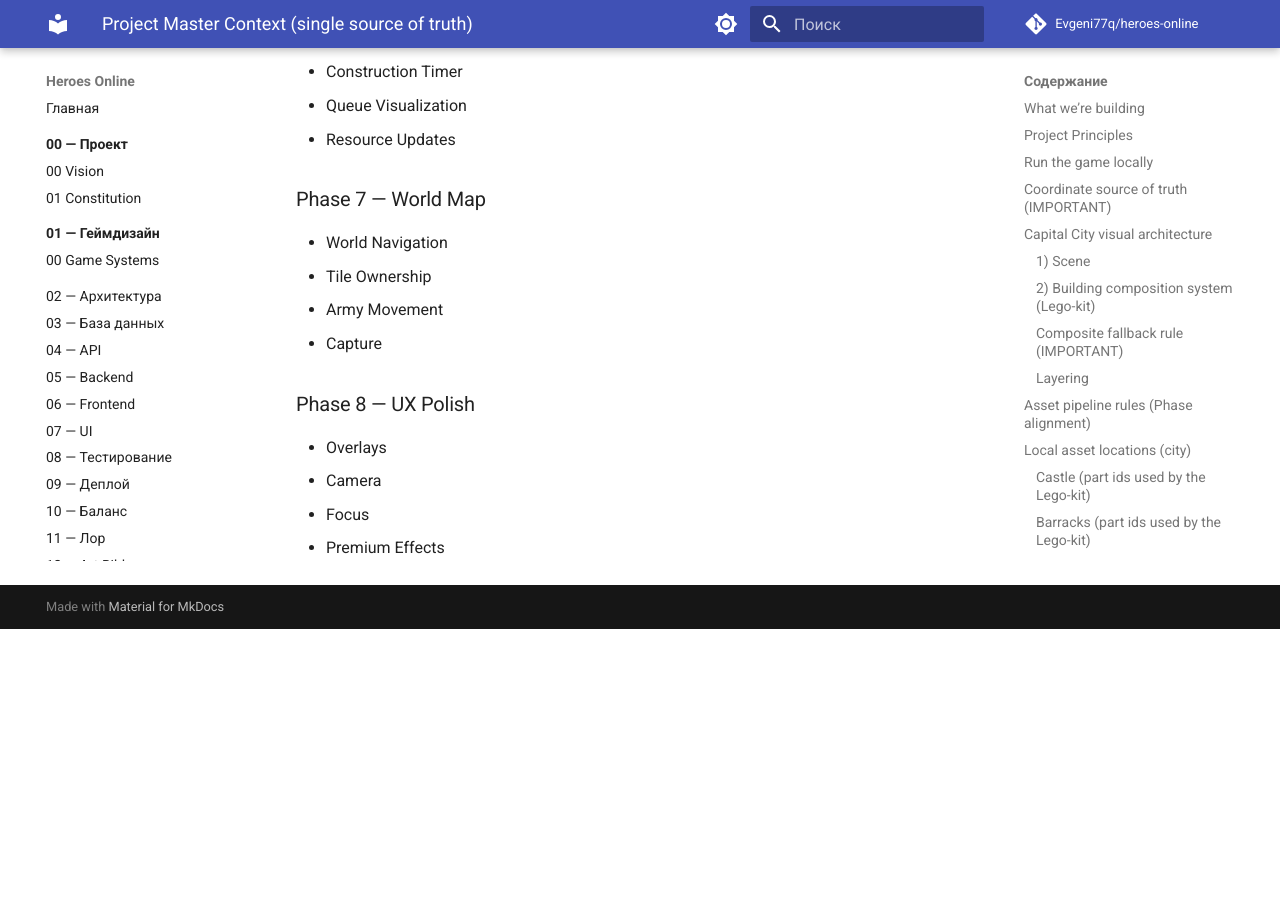
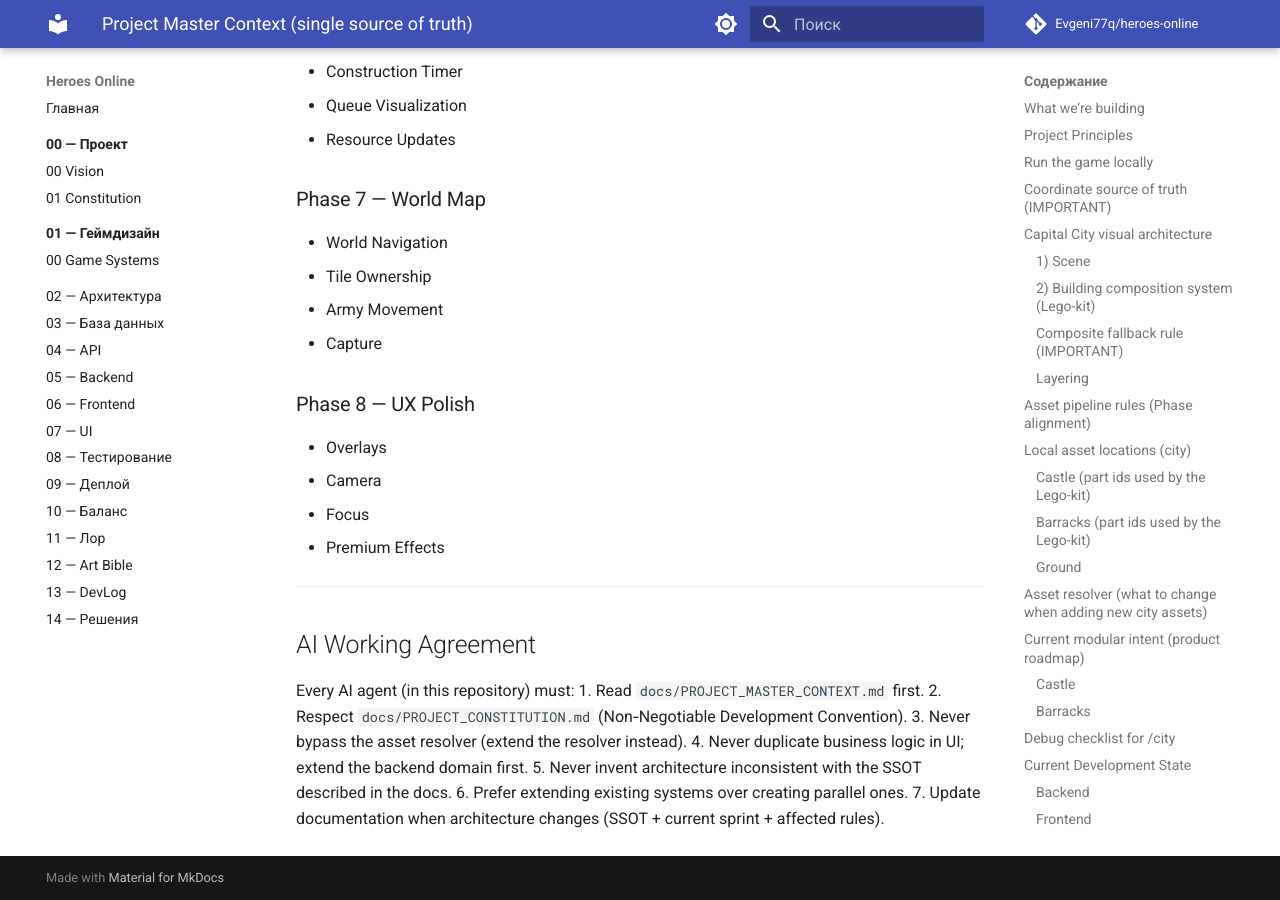
Before and after one commit to Evgeni77q/heroes-online, an MkDocs documentation site: the page built from docs/PROJECT_MASTER_CONTEXT.md, in a window 1280 px wide and 900 px high, scrolled down 6135 px. Built offline with MkDocs 1.6.1 and Material for MkDocs 9.7.7, drawn with Linux system fonts in a browser that asks for light colours; comment, search, counter and statistics services are not loaded; before the commit the page ends 6764 px from its top, so only the background shows below that; part of the change alters nothing that is shown.

Commit message:
Add Project Constitution v2 and AI Working Agreement
Co-authored-by: Cursor <cursoragent@cursor.com>

```diff
--- /dev/null
+++ b/docs/PROJECT_CONSTITUTION.md
@@ -0,0 +1,59 @@
+# Project Constitution v2 (Non‑Negotiable Development Convention)
+
+This document is the **highest-level convention** of Heroes Online.
+Any deviation from these rules is allowed **only** as a conscious architectural decision, documented as an ADR (or equivalent short note) in the repository.
+
+## I. Product Vision
+1. Heroes Online is not a clone.
+2. Heroes Online is a next‑generation browser MMO strategy platform.
+3. Every new feature must improve the genre standard rather than imitate it.
+
+## II. Technical Principles
+1. Backend owns game state.
+2. Frontend renders state (data-driven UI).
+3. No duplicated business logic across systems.
+4. No hardcoded coordinates or scene remaps in the frontend.
+5. Building compositions use **part ids** (domain entities), not image filenames.
+6. No business logic inside React components. Components orchestrate rendering and user input only.
+7. Everything must be reproducible: the same input should produce the same output for the same state.
+8. Asset resolution must be centralized in the corresponding asset resolver config (no ad-hoc asset URL building).
+
+## III. Gameplay Principles
+1. Every upgrade has gameplay value.
+2. Every gameplay system has visual feedback.
+3. Every visual improvement has gameplay meaning.
+4. No dead buildings: if it exists, it must be usable in gameplay.
+5. No decorative-only upgrades unless explicitly marked as cosmetic (and excluded from balance/gameplay value).
+
+## IV. Art Principles
+1. Every building is modular.
+2. Every module is reusable across buildings.
+3. Part ids are stable domain entities (PNG/WebP/AVIF/3D are implementation details).
+4. Composition defines the final appearance by stacking modular parts.
+5. Assets are implementation details: **PNGs never define gameplay**.
+
+## V. UX Principles
+1. No page reloads for gameplay state changes.
+2. Everything updates in real time (or via a clear deterministic update strategy).
+3. Animations must communicate state.
+4. Every action has immediate feedback.
+5. Latency should be hidden whenever possible (optimistic UI when safe).
+
+## VI. Engineering Principles
+1. Small pull requests (one feature per PR).
+2. No TODOs in production paths.
+3. No commented dead code.
+4. Documentation must be updated with every architectural change.
+5. Every feature must include a Definition of Done (DoD).
+6. Code must remain maintainable for 5+ years.
+7. Prefer extending existing systems over creating parallel ones.
+
+---
+
+## Enforcement (How we keep the convention real)
+- Before merging a change that breaks a rule, create a short ADR entry:
+  - What changed
+  - Why it violates the rule
+  - Why it is safe/beneficial
+  - How the deviation will be unwound or contained
+- Prefer “architecture adapter layers” over “workarounds in the UI”.
--- a/docs/PROJECT_MASTER_CONTEXT.md
+++ b/docs/PROJECT_MASTER_CONTEXT.md
@@ -262,3 +262,15 @@ Current Sprint:
 - Camera
 - Focus
 - Premium Effects
+
+---
+
+## AI Working Agreement
+Every AI agent (in this repository) must:
+1. Read `docs/PROJECT_MASTER_CONTEXT.md` first.
+2. Respect `docs/PROJECT_CONSTITUTION.md` (Non‑Negotiable Development Convention).
+3. Never bypass the asset resolver (extend the resolver instead).
+4. Never duplicate business logic in UI; extend the backend domain first.
+5. Never invent architecture inconsistent with the SSOT described in the docs.
+6. Prefer extending existing systems over creating parallel ones.
+7. Update documentation when architecture changes (SSOT + current sprint + affected rules).
```
